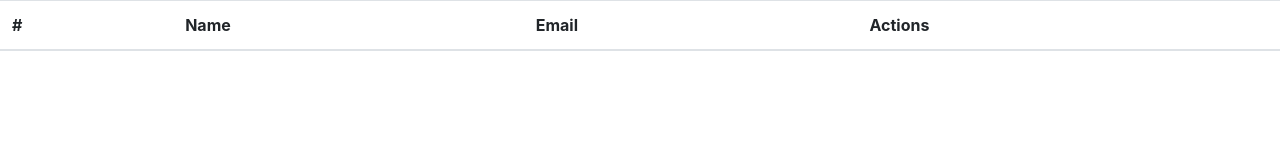
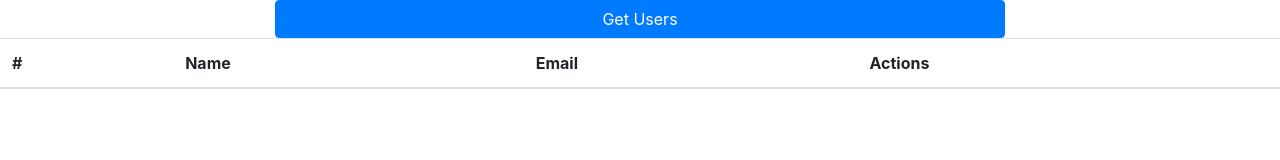
Before and after one commit to LEdinaTraining/IFKSP-server, a website: page index.html in a window 1280 px wide. Drawn offline with nearby package versions, Linux system fonts and the light colour scheme.

Commit message:
Update index.html

```diff
--- a/index.html
+++ b/index.html
@@ -7,6 +7,17 @@
     <link rel="stylesheet" href="node_modules\bootstrap\dist\css\bootstrap.min.css">
 </head>
 <body>
+    <div class="container">
+        <div class="row">
+            <div class="col-2"></div>
+            <div class="col-8">
+                <button class="btn btn-block btn-primary">
+                    Get Users
+                </button>
+            </div>
+            <div class="col-2"></div>
+        </div>
+    </div>
     <table id="userTable" class="table table-striped">
         <thead>
             <tr>
```
